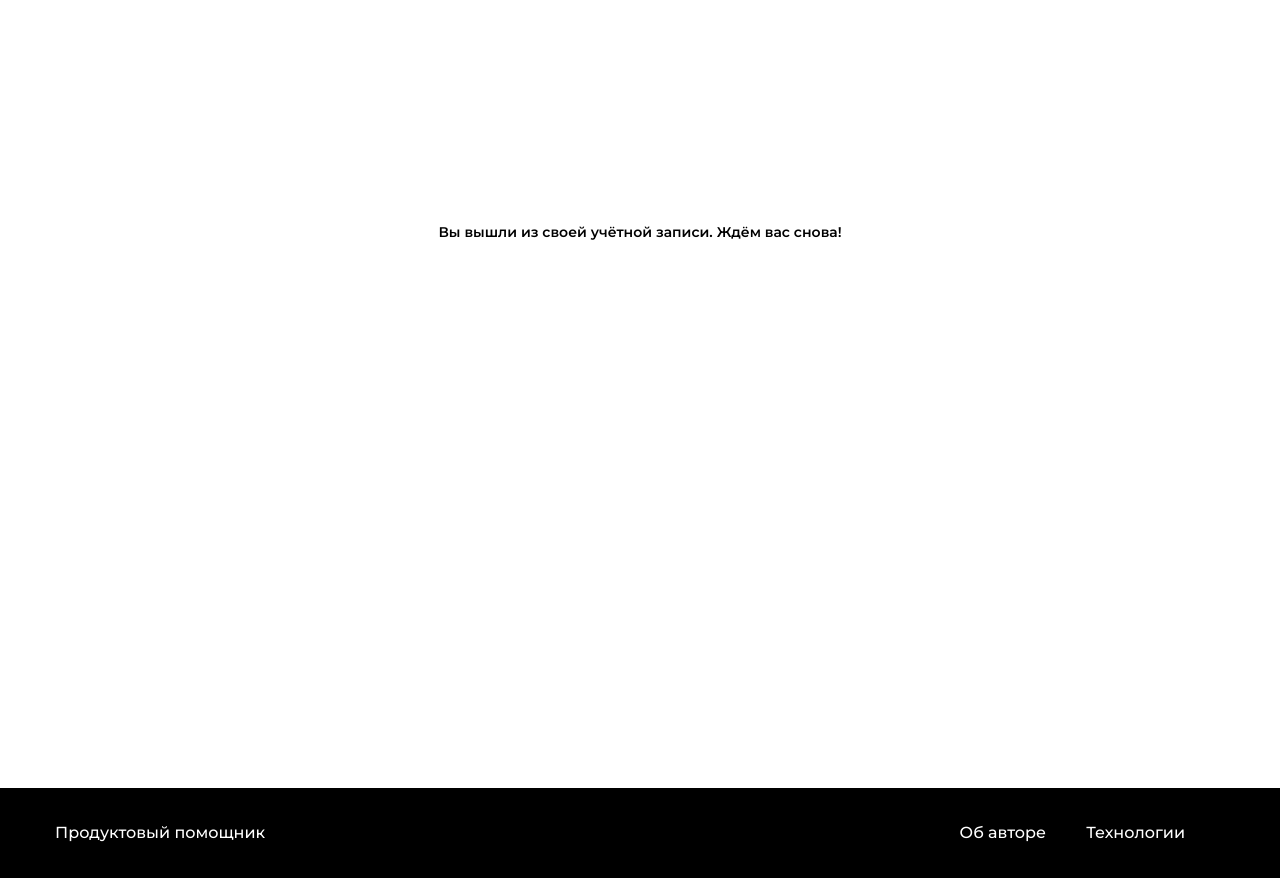
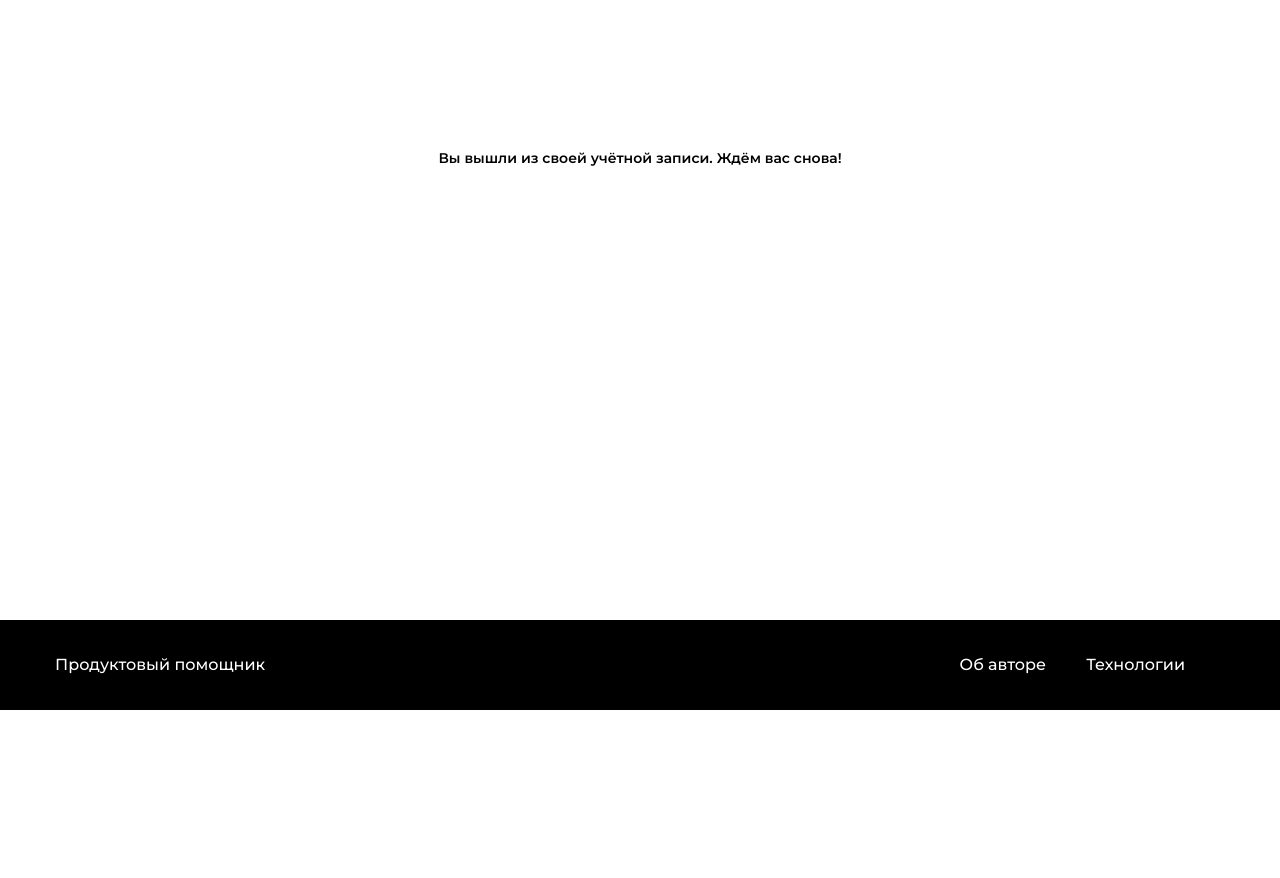
Before and after one commit to JulieNikitina/foodgram-project, a Django app: page /auth/logout/ in a window 1280 px wide. Shown: the part 90-968 px from the top of the page. After the commit the page ends 800 px from the top, so only its background shows below. Run offline with Django 3.2, Linux system fonts and the light colour scheme.

Commit message:
Fix main container users templates

```diff
--- a/users/templates/registration/logged_out.html
+++ b/users/templates/registration/logged_out.html
@@ -5,11 +5,9 @@
     <link rel='stylesheet' href='{% static "pages/index.css"%}'>
 {% endblock %}
 {% block content %}
-<main class='main container'>
     <div class='custom-center-block'>
         <p class='custom-text-block'>
             Вы вышли из своей учётной записи. Ждём вас снова!
         </p>
     </div>
-</main>
 {% endblock %}
--- a/users/templates/registration/login.html
+++ b/users/templates/registration/login.html
@@ -9,7 +9,6 @@
 {% endblock %}
 {% block content %}
 {% load user_filters %}
-<main class='main container'>
     <div class='form-container'>
         <form class='form' method='post' action='{% url "login" %}'>
             {% csrf_token %}
@@ -45,5 +44,4 @@
             </div>
         </form>
     </div>
-</main>
 {% endblock %}
--- a/users/templates/registration/password_change_done.html
+++ b/users/templates/registration/password_change_done.html
@@ -5,7 +5,6 @@
     <link rel='stylesheet' href='{% static "pages/index.css"%}'>
 {% endblock %}
 {% block content %}
-<main class='main container'>
     <div class='custom-center-block'>
         <p class='custom-text-block'>
             Ваш пароль успешно изменен
@@ -18,5 +17,4 @@
             </a>
         </div>
     </div>
-</main>
 {% endblock %}
--- a/users/templates/registration/password_change_form.html
+++ b/users/templates/registration/password_change_form.html
@@ -8,7 +8,6 @@
     Изменить пароль
 {% endblock %}
 {% block content %}
-<main class='main container'>
     <div class='form-container'>
         <form class='form' method='post'>
             {% csrf_token %}
@@ -20,5 +19,4 @@
             </div>
         </form>
     </div>
-</main>
 {% endblock %}
--- a/users/templates/registration/password_reset_done.html
+++ b/users/templates/registration/password_reset_done.html
@@ -5,7 +5,6 @@
     <link rel='stylesheet' href='{% static "pages/index.css"%}'>
 {% endblock %}
 {% block content %}
-<main class='main container'>
     <div class='custom-center-block'>
         <p class='custom-text-block'>
             Вы сбросили пароль
@@ -20,5 +19,4 @@
             </a>
         </div>
     </div>
-</main>
 {% endblock %}
--- a/users/templates/registration/password_reset_form.html
+++ b/users/templates/registration/password_reset_form.html
@@ -9,7 +9,6 @@
 {% endblock %}
 {% block content %}
 {% load user_filters %}
-<main class='main container'>
     <div class='form-container'>
         <form class='form' method='post'>
              {% csrf_token %}
@@ -32,5 +31,4 @@
            </div>
         </form>
     </div>
-</main>
 {% endblock %}
```
